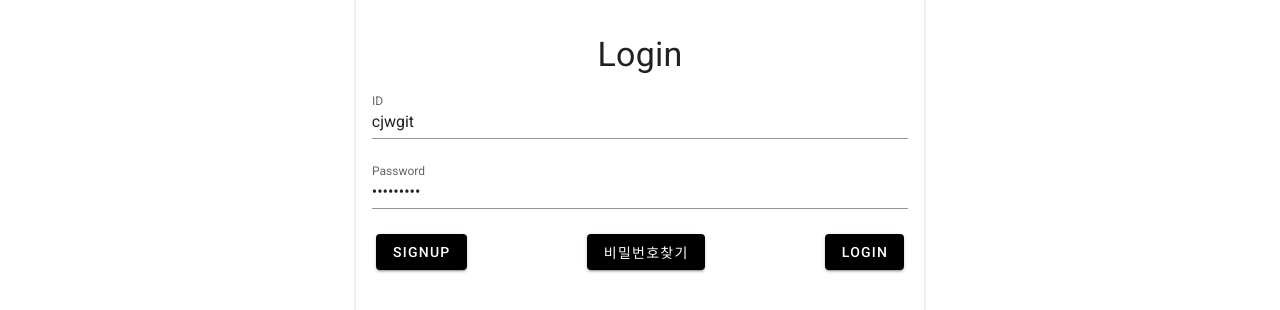
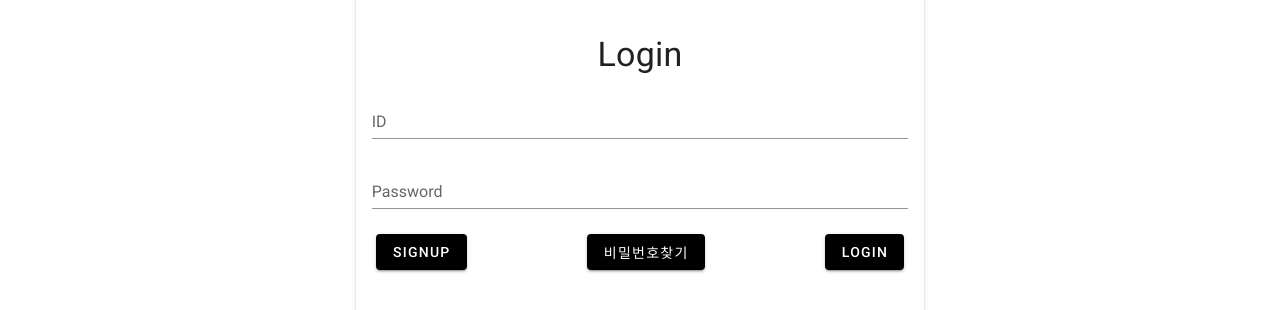
Before and after one commit to dev-cjwgit/ComunitProject, a Vue app: page /login in a window 1280 px wide. Shown: the part 310-620 px from the top of the page. Built offline with nearby package versions, Linux system fonts and the light colour scheme.

Commit message:
페이지네이션 오류 수정

```diff
--- a/src/store/modules/boardStore.js
+++ b/src/store/modules/boardStore.js
@@ -189,11 +189,11 @@ const boardStore = {
 
             // TODO: range 범위 설정
             let response = autoCheckTokenWithParams(getBoardPages, {
-                board_kind_uid: state.board_kind_uid,
+                board_kind_uid: params.board_kind_uid,
                 page_range: 10,
             }).then((data) => {
                 if (data.result === true) {
-                    commit("SET_MAX_PAGE", response.data);
+                    commit("SET_MAX_PAGE", data.data);
                 }
             });
         },
--- a/src/views/AppLogin.vue
+++ b/src/views/AppLogin.vue
@@ -55,8 +55,8 @@ export default {
     return {
       user: {
         // TODO: 나중에 삭제
-        id: 'cjwgit',
-        pw: 'ss1235789',
+        id: '',
+        pw: '',
       },
 
       idRules: [
```
